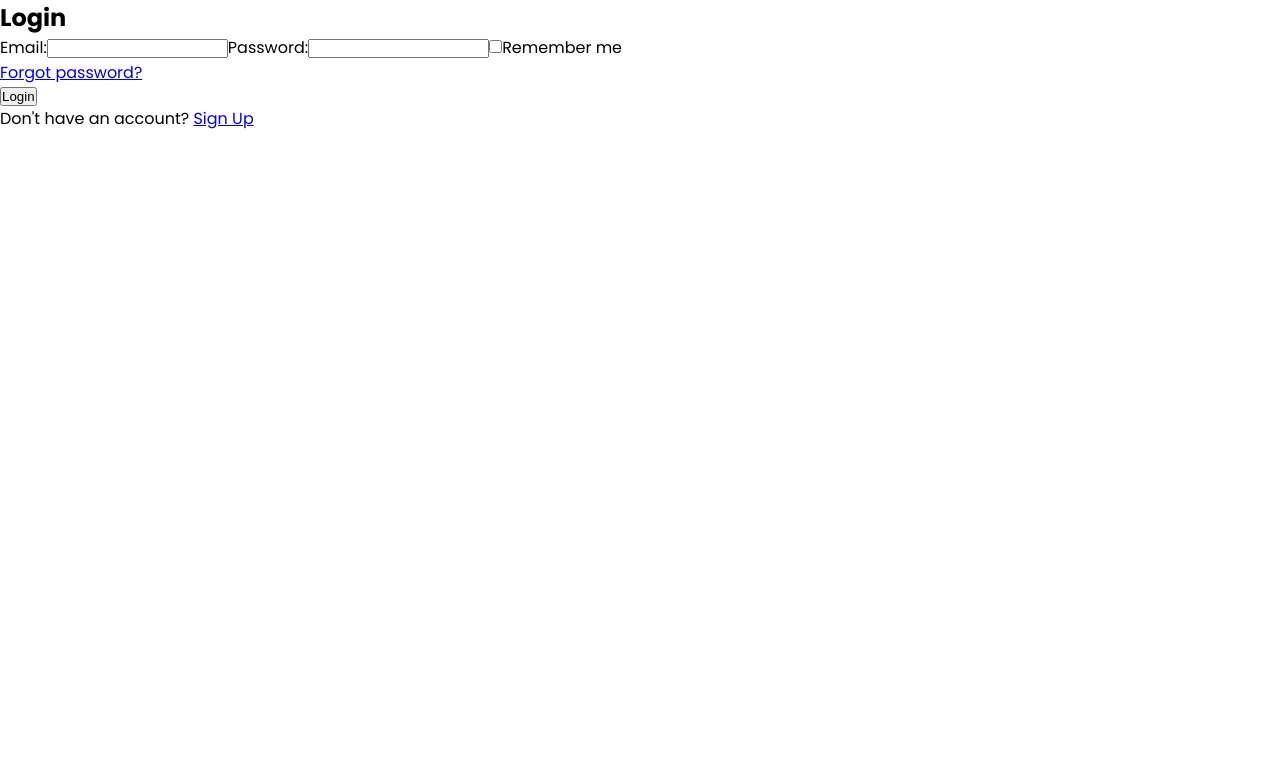
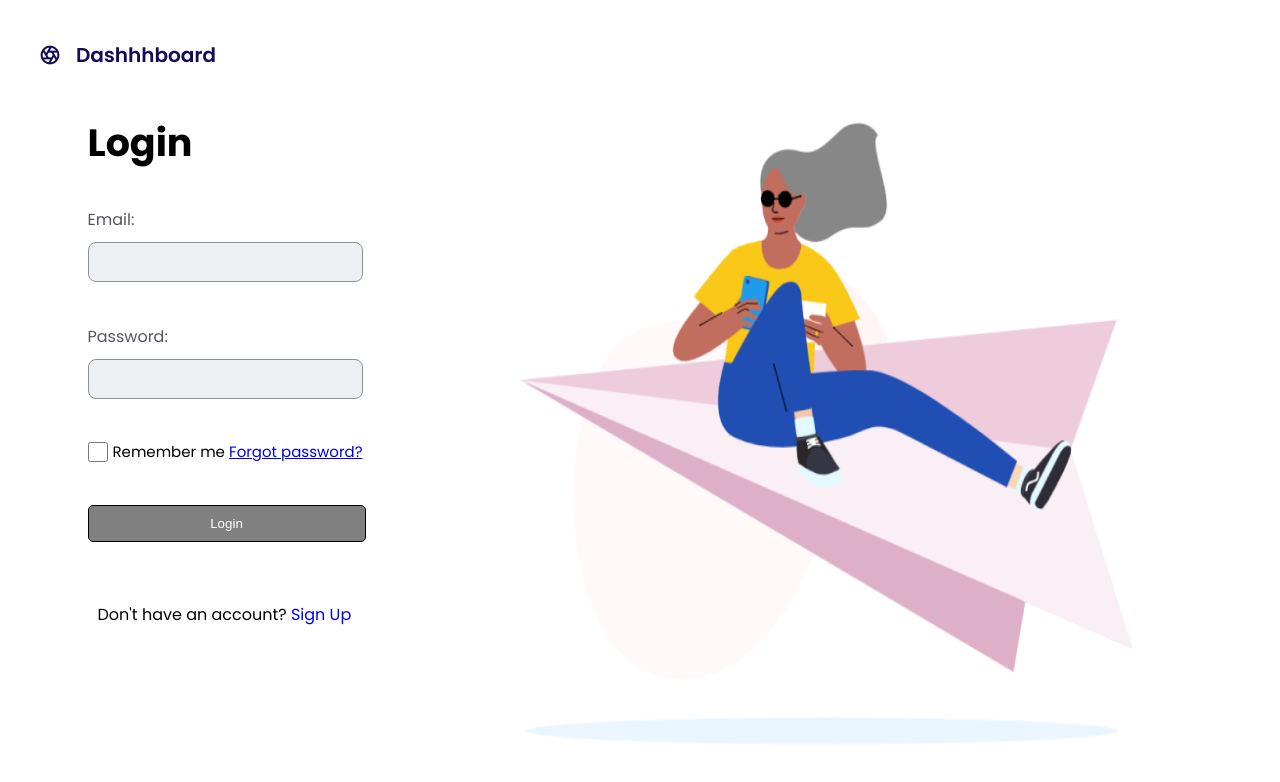
Before and after one commit to HackYourFuture-CPH/class-25-erikson, a React (Create React App) app in the folder frontend/: page /login in a window 1280 px wide. Shown: the top 782 px of the page. Built offline with nearby package versions, Linux system fonts and the light colour scheme; no server answers; the HTML template or start-up script is replaced by a standard one.

Commit message:
login ui design is added

```diff
--- a/frontend/src/App.css
+++ b/frontend/src/App.css
@@ -4,6 +4,7 @@
   box-sizing: border-box;
   margin: 0;
   padding: 0;
+  background-color: white;
 }
 
 h2, span, p {
--- a/frontend/src/App.tsx
+++ b/frontend/src/App.tsx
@@ -11,6 +11,7 @@ import Login from "./pages/login/Login";
 import Password from "./pages/password/Password";
 import Dashboard from "./pages/dashboard/Dashboard";
 import "./App.css";
+
 
 const router = createBrowserRouter(
   createRoutesFromElements(
--- /dev/null
+++ b/frontend/src/pages/login/Login.css
@@ -0,0 +1,124 @@
+
+.login-form form h2 {
+    font-weight: 700;
+    font-size: 38px;
+    line-height: 45.6px;
+    background-color: white;
+  }
+
+.page-layout {
+    padding: 40px 40px 0 40px;
+  }
+
+  .top {
+    display: flex;
+    justify-content: left;
+  }
+
+  .top img {
+    height: 30px;
+    width: 176px;
+  }
+
+.form-img{
+  margin-top: 50px;
+}
+  .left {
+    display: flex;
+    flex-direction: column;
+    justify-content: space-around;
+  }
+
+  .login-form {
+    height: 472px;
+    width: 275px;
+    display: flex;
+    flex-direction: column;
+    justify-content: space-around;
+  }
+
+  .login-form form {
+    height: 100%;
+    display: flex;
+    flex-direction: column;
+    justify-content: space-between;
+  }
+
+  .right img {
+    height: 625px;
+    width: 735px;
+  }
+
+  .row-wrap-remember-me {
+    display: flex;
+    font-size: 15px;
+    justify-content: space-between;
+  }
+
+
+  .row-wrap .input-group {
+    width: 125px;
+  }
+
+
+
+  .login-form .login-button{
+    margin-bottom: 50px;
+     width: 278px;
+    padding: 10px;
+    border: 5px;
+    padding: 10px;
+  color: white;
+    border: 1px solid black;
+     border-radius: 5px;
+   background-color: gray;
+  }
+
+  .login-form .login-button:hover{
+    color: white;
+    background-color: #f18524;
+
+  }
+
+
+  .redirect {
+    margin-bottom: 150px;
+  }
+
+  .signup-link {
+    text-decoration: none;
+    color: blue;
+  }
+
+  .remember-checkbox {
+    margin-right: 5px;
+    width: 20px;
+    height: 20px;
+  }
+
+  .remember-me label {
+    cursor: pointer;
+    display: flex;
+    align-items: center;
+  }
+
+
+
+  @media screen and (max-width: 768px) {
+    .form-img {
+      display: flex;
+      flex-direction: column-reverse;
+      align-items: center;
+    }
+
+    .right img {
+      height: 310px;
+      width: 347px;
+    }
+  }
+
+  @media screen and (max-width: 376px){
+    .right img {
+      width: 205p;
+    }
+  }
--- a/frontend/src/pages/login/Login.tsx
+++ b/frontend/src/pages/login/Login.tsx
@@ -1,8 +1,8 @@
-import React, { ChangeEvent, FormEvent } from 'react';
-import { Link, useNavigate } from 'react-router-dom';
-import { create } from 'zustand';
-import useLogin from '../../hooks/useLogin';
-
+import React, { ChangeEvent, FormEvent } from "react";
+import { Link, useNavigate } from "react-router-dom";
+import { create } from "zustand";
+import useLogin from "../../hooks/useLogin";
+import "./Login.css";
 type LoginStore = {
   email: string;
   password: string;
@@ -14,84 +14,126 @@ type LoginStore = {
 };
 
 const useLoginStore = create<LoginStore>((set) => ({
-  email: localStorage.getItem('rememberedEmail') || '',
-  password: '',
+  email: localStorage.getItem("rememberedEmail") || "",
+  password: "",
   rememberMe: false,
   setEmail: (email) => set({ email }),
   setPassword: (password) => set({ password }),
   setRememberMe: (rememberMe) => {
     set((state) => {
       if (rememberMe === true) {
-        localStorage.setItem('rememberedEmail', state.email);
-      }
-      else {
-        localStorage.removeItem('rememberedEmail');
+        localStorage.setItem("rememberedEmail", state.email);
+      } else {
+        localStorage.removeItem("rememberedEmail");
       }
       return { ...state, rememberMe };
     });
   },
-  resetForm: () => set({ email: '', password: '', rememberMe: false })
+  resetForm: () => set({ email: "", password: "", rememberMe: false }),
 }));
 
 const Login: React.FC = () => {
-  const { email, setEmail, password, setPassword, rememberMe, setRememberMe, resetForm } = useLoginStore();
+  const {
+    email,
+    setEmail,
+    password,
+    setPassword,
+    rememberMe,
+    setRememberMe,
+    resetForm,
+  } = useLoginStore();
   const { login, error } = useLogin();
   const navigate = useNavigate();
 
   const handleSubmit = async (e: FormEvent<HTMLFormElement>): Promise<void> => {
     e.preventDefault();
     await login(email, password, rememberMe);
-    rememberMe ? setPassword('') : resetForm();
-    navigate('/dashboard');
+    rememberMe ? setPassword("") : resetForm();
+    navigate("/dashboard");
   };
 
   return (
+    <div className="page-layout">
+      <div className="top">
+        <img src="images/auth-logo.png" alt="logo" />
+      </div>
+      <div className="form-img">
+        <div className="left">
+          <div className="login-form">
             <form onSubmit={handleSubmit}>
               <h2>Login</h2>
 
+              <div className="input-group">
                 <label>
                   <span>Email:</span>
                   <input
+                    className="text-input"
                     required
                     type="email"
-          onChange={(e: ChangeEvent<HTMLInputElement>) => setEmail(e.target.value)}
+                    onChange={(e: ChangeEvent<HTMLInputElement>) =>
+                      setEmail(e.target.value)
+                    }
                     value={email}
                   />
                 </label>
-
+              </div>
+              <div className="input-group">
                 <label>
                   <span>Password:</span>
                   <input
+                    className="text-input"
                     required
                     type="password"
-          onChange={(e: ChangeEvent<HTMLInputElement>) => setPassword(e.target.value)}
+                    onChange={(e: ChangeEvent<HTMLInputElement>) =>
+                      setPassword(e.target.value)
+                    }
                     value={password}
                   />
                 </label>
-
+              </div>
+              <div className="row-wrap-remember-me">
+                <div className="remember-me">
                   <label>
                     <input
+                      className="remember-checkbox"
                       type="checkbox"
-          onChange={(e: ChangeEvent<HTMLInputElement>) => setRememberMe(e.target.checked)}
+                      onChange={(e: ChangeEvent<HTMLInputElement>) =>
+                        setRememberMe(e.target.checked)
+                      }
                       checked={rememberMe}
                     />
                     <span>Remember me</span>
                   </label>
-
+                </div>
+                <div className="forgot-password">
                   <p>
                     <Link to="/password">Forgot password?</Link>
                   </p>
+                </div>
+              </div>
 
-      <button className="btn" type="submit">
+              <div className="div-button">
+                <button className="login-button" type="submit">
                   Login
                 </button>
-
-      <p>
-        Don't have an account? <Link to="/signup">Sign Up</Link>
-      </p>
+              </div>
 
               {error && <p>{error}</p>}
             </form>
+          </div>
+          <p className="redirect">
+            Don't have an account?{" "}
+            <Link to="/signup" className="signup-link">
+              Sign Up
+            </Link>
+          </p>
+        </div>
+
+        <div className="right">
+          <img src="images/loginCover.png" alt="hands-show" />
+        </div>
+      </div>
+    </div>
   );
 };
 
--- a/frontend/src/pages/signup/Signup.css
+++ b/frontend/src/pages/signup/Signup.css
@@ -60,6 +60,7 @@
   width: 125px;
 }
 
+
 .redirect {
   margin: 10px;
 }
@@ -94,7 +95,7 @@
   }
 }
 
-@media screen and (max-width: 376px){
+@media screen and (max-width: 376px) {
   .right img {
     width: 205p;
   }
```
Also changed, not shown: frontend/public/images/loginCover.png (added). Lines whose indentation alone changed are shown as unchanged.
